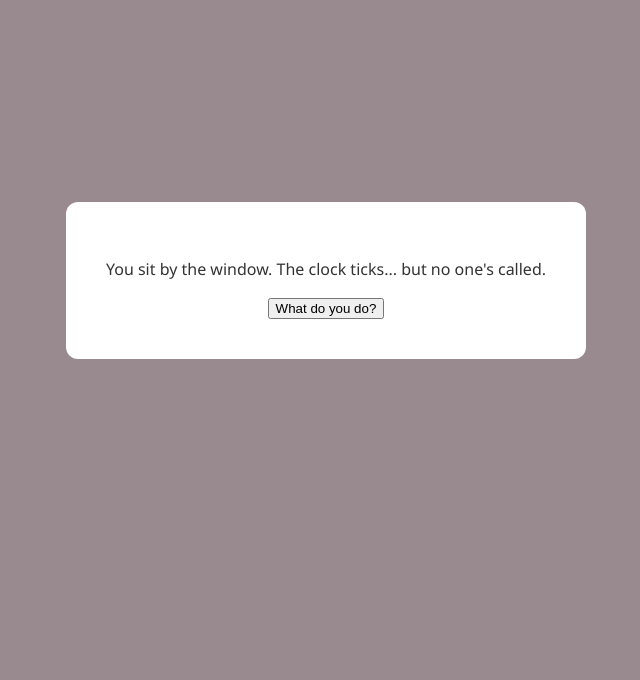
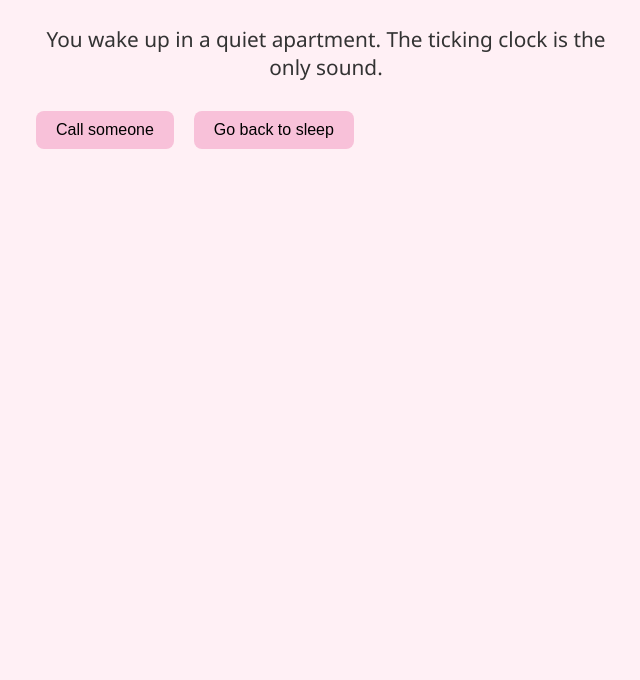
Before and after one commit to dorraaaaaa/EchoRoom, a plain HTML site: page senior_room.html in a window 1280 px wide. Shown: the part 120-800 px from the top of the page, without its empty margins (314-954 px from the left). Drawn offline with Linux system fonts and the light colour scheme.

Commit message:
Update senior_room.html

```diff
--- a/senior_room.html
+++ b/senior_room.html
@@ -1,24 +1,111 @@
 <!DOCTYPE html>
 <html lang="en">
 <head>
-  <meta charset="UTF-8" />
-  <title>The Senior's Room</title>
-  <link rel="stylesheet" href="style.css">
+  <meta charset="UTF-8">
+  <title>👵 Seniors Room – EchoRooms</title>
+  <style>
+    body {
+      background-color: #fff0f5;
+      color: #333;
+      font-family: 'Segoe UI', sans-serif;
+      margin: 0;
+      padding: 40px;
+      display: flex;
+      flex-direction: column;
+      align-items: center;
+    }
+
+    h1 {
+      color: #c94f7c;
+      margin-bottom: 20px;
+    }
+
+    #story p {
+      font-size: 1.3em;
+      margin-bottom: 20px;
+      max-width: 600px;
+      text-align: center;
+    }
+
+    button {
+      background-color: #f8c1d9;
+      border: none;
+      padding: 10px 20px;
+      border-radius: 8px;
+      margin: 10px;
+      font-size: 1em;
+      cursor: pointer;
+      transition: background-color 0.3s;
+    }
+
+    button:hover {
+      background-color: #f4a6c2;
+    }
+  </style>
 </head>
-<body class="room" style="background-image: url('assets/images/senior.jpg')">
-  <audio autoplay loop src="assets/audio/ambiance.mp3"></audio>
+<body>
 
-  <div class="overlay">
-    <div class="story-box">
-      <p>You sit by the window. The clock ticks... but no one's called.</p>
-      <button onclick="nextMessage()">What do you do?</button>
-      <div id="choices" style="display:none;">
-        <button>Call someone</button>
-        <button>Go back to sleep</button>
-      </div>
-    </div>
-  </div>
+  <h1>👵 The Seniors Room</h1>
+  <div id="story"></div>
 
-  <script src="script.js"></script>
+  <script>
+    const story = [
+      {
+        text: "You wake up in a quiet apartment. The ticking clock is the only sound.",
+        choices: [
+          { text: "Call someone", next: 1 },
+          { text: "Go back to sleep", next: 2 }
+        ]
+      },
+      {
+        text: "You pick up the phone... but no one answers. Silence.",
+        choices: [
+          { text: "Try again", next: 3 },
+          { text: "Put the phone down", next: 4 }
+        ]
+      },
+      {
+        text: "You drift back to sleep, wrapped in old memories.",
+        choices: [
+          { text: "Wake up again", next: 4 }
+        ]
+      },
+      {
+        text: "Still no answer. You sigh. Maybe tomorrow.",
+        choices: [
+          { text: "Look outside", next: 4 }
+        ]
+      },
+      {
+        text: "You stare at the window. Another quiet day begins.",
+        choices: []
+      }
+    ];
+
+    let currentIndex = 0;
+
+    function showStep(index) {
+      const container = document.getElementById("story");
+      container.innerHTML = "";
+
+      const step = story[index];
+
+      const paragraph = document.createElement("p");
+      paragraph.textContent = step.text;
+      container.appendChild(paragraph);
+
+      step.choices.forEach(choice => {
+        const btn = document.createElement("button");
+        btn.textContent = choice.text;
+        btn.onclick = () => showStep(choice.next);
+        container.appendChild(btn);
+      });
+    }
+
+    window.onload = () => {
+      showStep(currentIndex);
+    };
+  </script>
+
 </body>
 </html>
```
